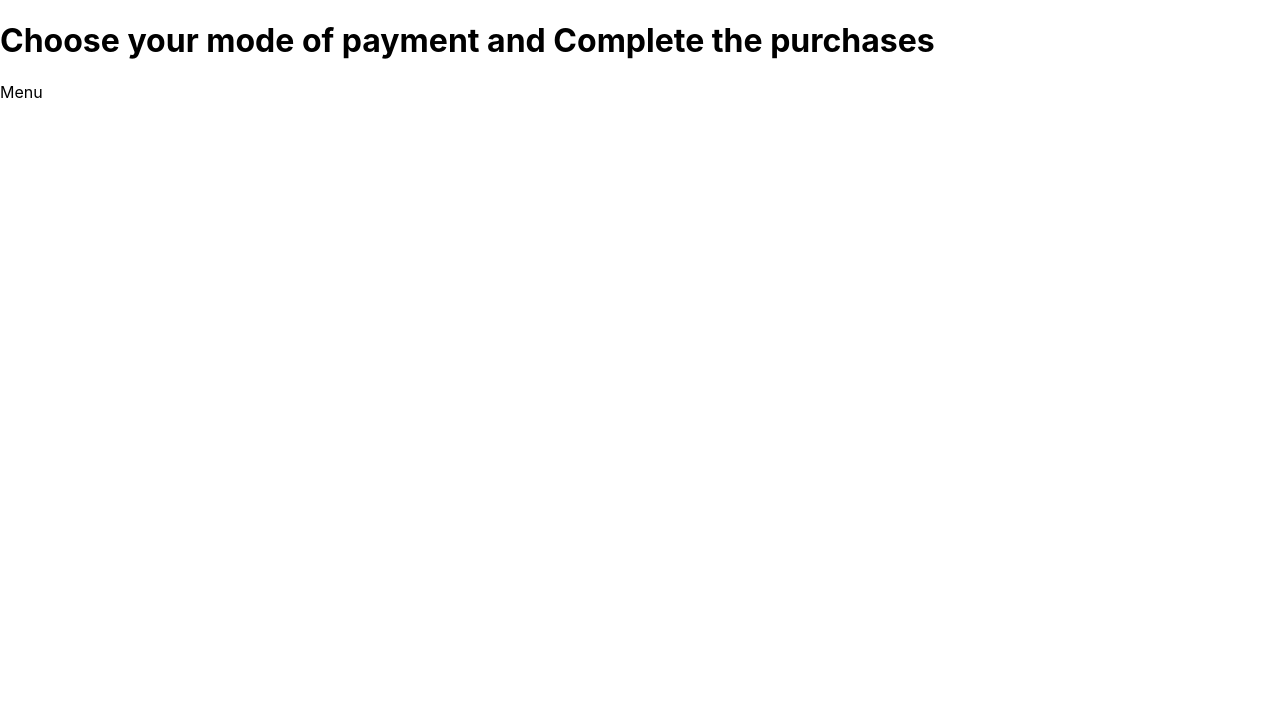
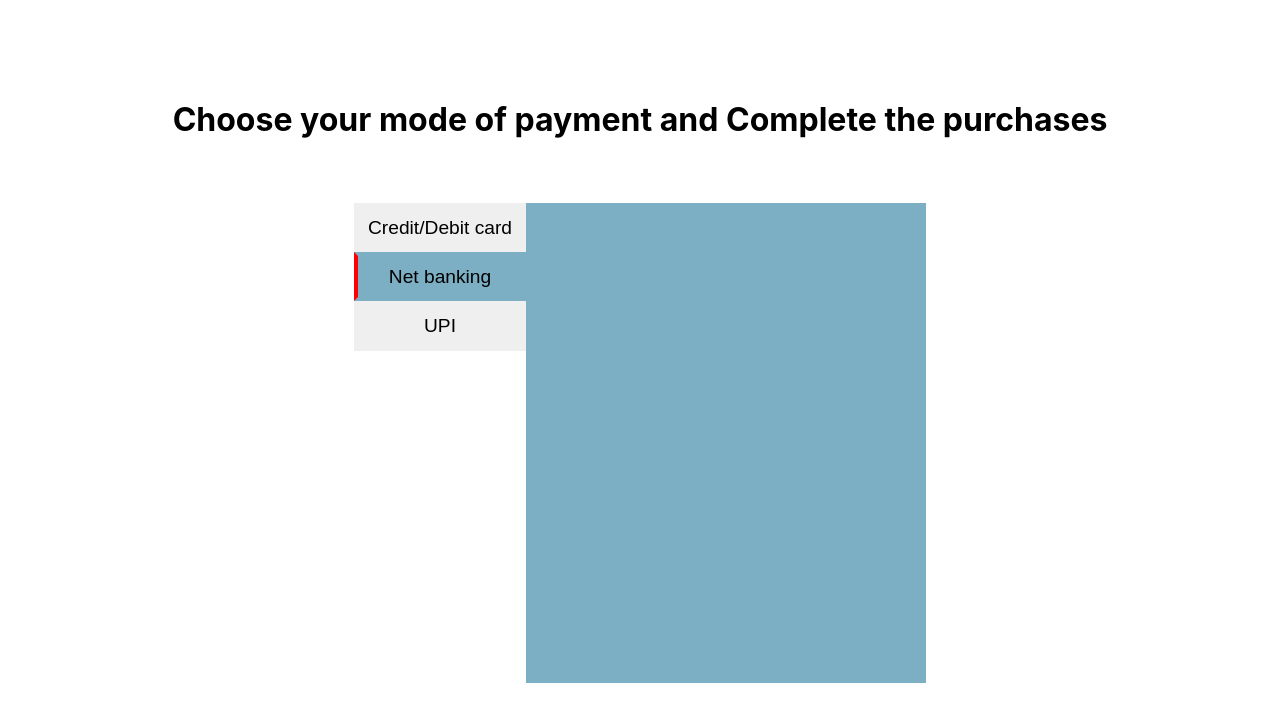
Before and after one commit to harshdixit3/payment-gateway, a React (Create React App) app in the folder payment-gateway/: page / in a window 1280 px wide. Shown: the top 722 px of the page. Built offline with nearby package versions, Linux system fonts and the light colour scheme.

Commit message:
Adding State and React ELement

```diff
--- a/payment-gateway/src/Components/App.tsx
+++ b/payment-gateway/src/Components/App.tsx
@@ -1,9 +1,11 @@
 import Menu from "./Menu";
+import './App.css';
+
 
 const App = () => {
   return (
-    <div>
-      <h1>Choose your mode of payment and Complete the purchases</h1>
+    <div className="app">
+      <h1 className="app-title">Choose your mode of payment and Complete the purchases</h1>
       <Menu />
     </div>
   );
--- a/payment-gateway/src/Components/Menu.tsx
+++ b/payment-gateway/src/Components/Menu.tsx
@@ -1,8 +1,45 @@
-import React from 'react'
+import PaymentsOptions from "../Enums/PaymentsOptions";
+import "./Menu.css";
+import { useState } from "react"; //hooks
+
+const option = [
+  PaymentsOptions.CARD,
+  PaymentsOptions.NETBANKING,
+  PaymentsOptions.UPI,
+];
+
+// const buttons = [
+//   <button className="payment-option payment-option-selected">
+//     Debit/Credit Card
+//   </button>,
+//   <button className="payment-option">Net Banking</button>,
+//   <button className="payment-option">UPI</button>,
+// ];
+
+console.log(option);
 
 const Menu = () => {
+  const [selectedOption, setSelectionOption] = useState(
+    PaymentsOptions.NETBANKING
+  );
+
+  const buttons = option.map((option) => (
+    <button
+      className={
+        "payment-option" +
+        (option === selectedOption ? " payment-option-selected" : "")
+      }
+      key={option}
+      onClick={() => setSelectionOption( option)}
+    >
+      {option}
+    </button>
+  ));
   return (
-    <div>Menu</div>
+    <div className="menu">
+      <div className="payment-options">{buttons}</div>
+      <div className="payment-details"></div>
+    </div>
   );
 };
 
--- /dev/null
+++ b/payment-gateway/src/Enums/PaymentsOptions.ts
@@ -0,0 +1,7 @@
+enum PaymentsOptions {
+  CARD = "Credit/Debit card",
+  NETBANKING = "Net banking",
+  UPI = "UPI",
+}
+
+export default PaymentsOptions;
```
